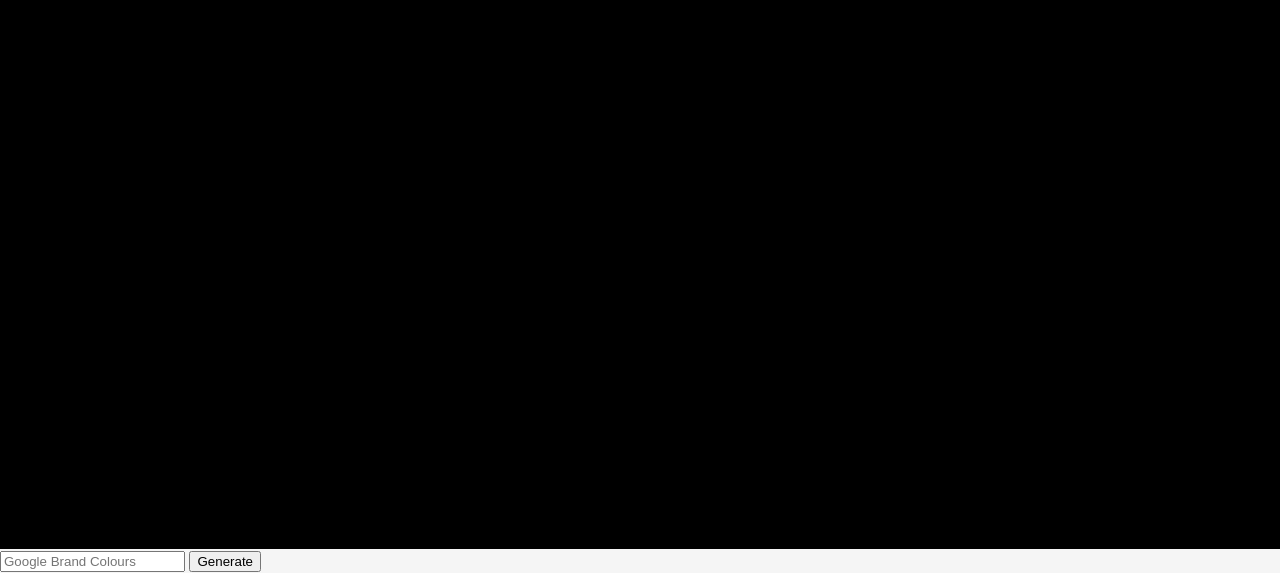
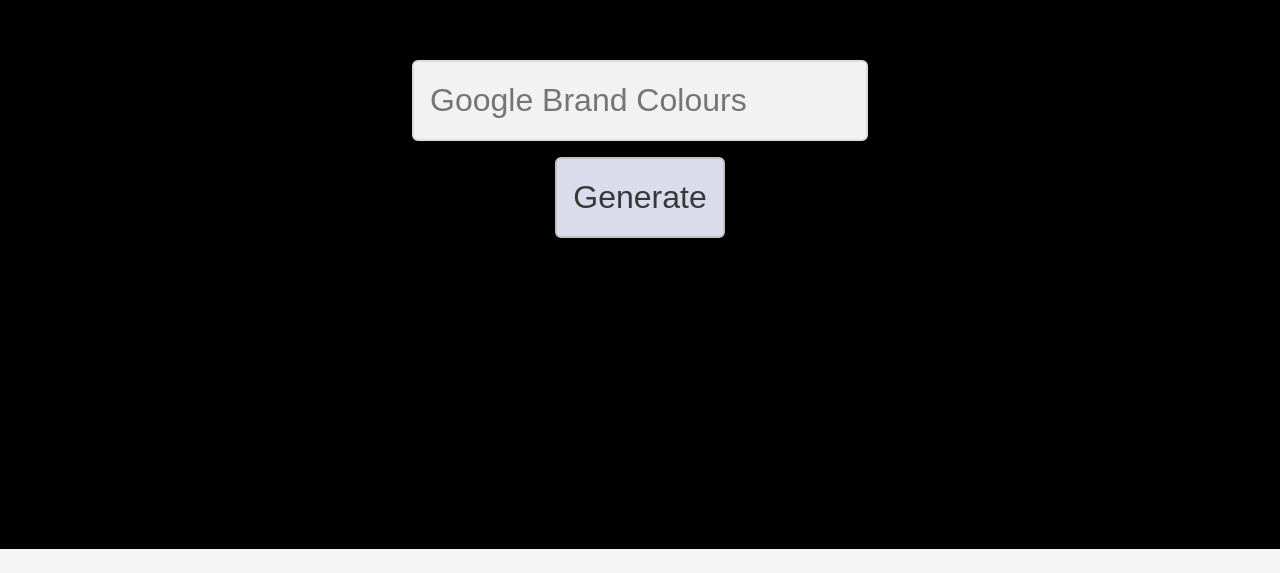
Before and after one commit to RhonnieAl/AI-Colour-Generator, a website: page public/index.html in a window 1280 px wide. Shown: the part 251-824 px from the top of the page. After the commit the page ends 800 px from the top, so only its background shows below. Drawn offline with Linux system fonts and the light colour scheme.

Commit message:
CSS form and button styling

```diff
--- a/prompt-design.js
+++ b/prompt-design.js
@@ -4,7 +4,8 @@
 
 You are an accurate colour palette generator.
 Respond with a creative colour palette that fits the feel and mood of a real world represtation of the Text given.
-Generate an Array object with colour Hexadecimal codes. Respond with 2 to 5 colours.
+Order the colours from most dominant to least dominant. Country Flags should be real world national flag colours.
+Generate an Array object with colour Hexadecimal codes. Respond with 2 to 5 colours. Respond only with the Array.
 
 Text: "Sweden"
 Response: ["#006AA7", "#FECC02", "#FFFFFF"]
--- a/public/index.html
+++ b/public/index.html
@@ -46,9 +46,45 @@
       .color span {
         /* Style the color text and position */
         font-size: 1.5rem;
-        margin-bottom: 2rem;
+        margin-bottom: 3rem;
         color: white;
         text-shadow: 1px 1px black;
+      }
+
+      #form {
+        position: absolute;
+        top: 50%;
+        left: 50%;
+        width: 100%;
+        transform: translate(-50%, -50%);
+        display: flex;
+        justify-content: center;
+        align-items: center;
+        flex-direction: column;
+      }
+
+      #form input[type="text"] {
+        font-size: 2rem;
+        outline: 0;
+        border: 2px solid rgb(222, 220, 220);
+        background-color: #f2f2f2;
+        border-radius: 6px;
+        padding: 20px 1rem;
+        margin-bottom: 1rem;
+      }
+      .btn {
+        background-color: #dbdceb;
+        padding: 20px 1rem;
+        font-size: 2rem;
+        color: rgb(57, 56, 56);
+        border: 2px solid rgb(196, 193, 193);
+        outline: 0;
+        border-radius: 6px;
+        cursor: pointer;
+        transition: 0.2 opacity ease-in-out;
+      }
+      .btn:hover {
+        filter: brightness(1.3);
       }
     </style>
   </head>
@@ -58,7 +94,7 @@
 
     <form id="form" action="/generate" method="POST">
       <input type="text" name="userPrompt" placeholder="Google Brand Colours" />
-      <button type="submit">Generate</button>
+      <button class="btn" type="submit">Generate</button>
     </form>
 
     <script>
@@ -79,7 +115,6 @@
           .then((data) => {
             // Extract "colors" array from the response
             const colors = data.colors;
-            console.log(colors);
             // Get the "container" div
             const container = document.querySelector(".container");
             //Empty container for each new request
@@ -95,12 +130,12 @@
               // Set the width of each color div to an equal percentage of the container div
               div.style.width = `calc(100%/${colors.length})`;
 
+              // Copy the color to the clipboard when the div is clicked
               div.addEventListener("click", () => {
-                // Copy the color to the clipboard
                 navigator.clipboard.writeText(color);
               });
 
-              // insert name of color in each div
+              // Insert name of color in each div
               const span = document.createElement("span");
               span.innerText = color;
               div.appendChild(span);
```
Also changed, not shown: app.js (+7 -0 lines).
